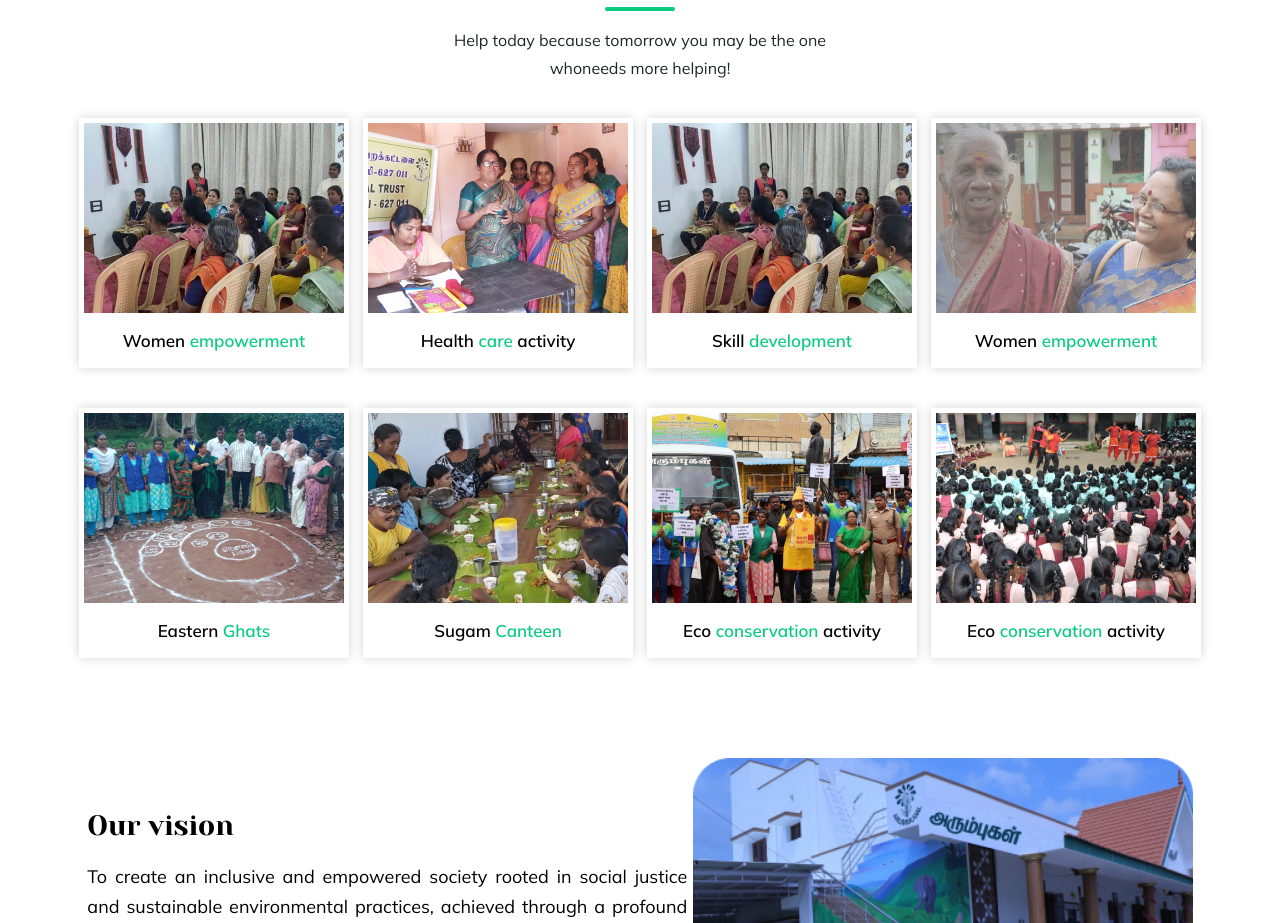
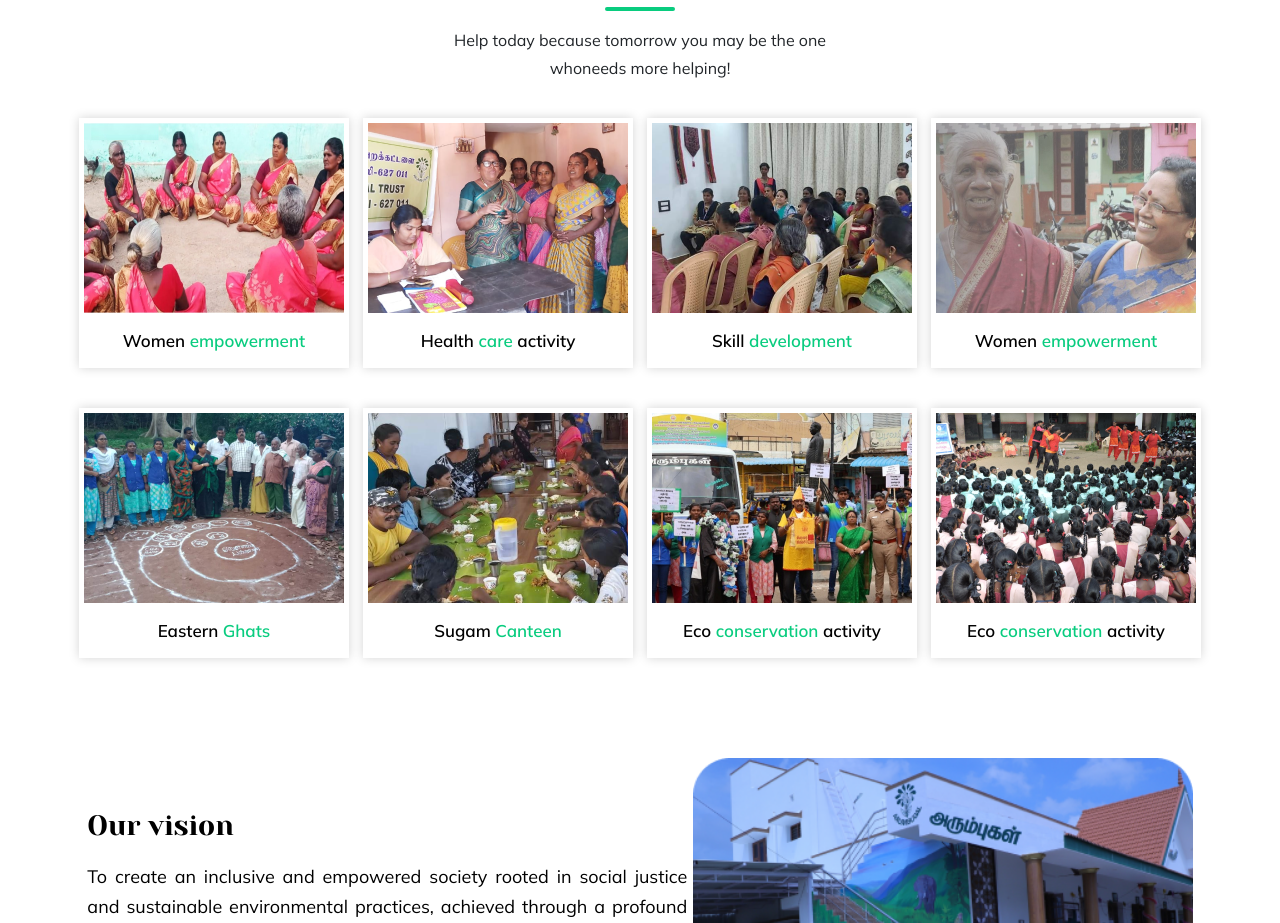
Before and after one commit to Ilyas73-hue/arumbugal, a React (Create React App) app: page / in a window 1280 px wide. Shown: the part 1700-2623 px from the top of the page. Built offline with nearby package versions, Linux system fonts and the light colour scheme.

Commit message:
all updated

```diff
--- a/src/component/Home/Home.css
+++ b/src/component/Home/Home.css
@@ -467,8 +467,8 @@ box-shadow: 0px 0px 10px 0px rgba(212,212,212,1);
 height: 190px;
 top: 5px;
 left: 5px;
-gap: 0px;
-opacity: 0px;
+
+
   }
 
   #home-section-4-1-4-1-p-1{
--- a/src/component/Home/Home.js
+++ b/src/component/Home/Home.js
@@ -307,8 +307,8 @@ const Dropdata = [{
               id="home-section-4-1-4-1">
                 <img
                   id="home-section-4-1-4-1-img"
-                  src={home_what_we_do_card_img_3}
-                  alt={home_what_we_do_card_img_3}
+                  src={home_what_we_do_card_img_1}
+                  alt={home_what_we_do_card_img_1}
                 />
                 <p id="home-section-4-1-4-1-p-1">
                   Women <span id="home-section-4-1-4-1-p-2">empowerment</span>
--- a/src/component/What_we_do/what_we_do.css
+++ b/src/component/What_we_do/what_we_do.css
@@ -128,8 +128,6 @@ box-shadow: 0px 0px 10px 0px rgba(212,212,212,1);
 height: 190px;
 top: 5px;
 left: 5px;
-gap: 0px;
-opacity: 0px;
   }
 
   #what_we_do_section-2-1-4-1-p-1{
--- a/src/component/What_we_do/what_we_do.js
+++ b/src/component/What_we_do/what_we_do.js
@@ -85,8 +85,8 @@ function What_we_do() {
               id="what_we_do_section-2-1-4-1">
                 <img
                   id="what_we_do_section-2-1-4-1-img"
-                  src={home_what_we_do_card_img_3}
-                  alt={home_what_we_do_card_img_3}
+                  src={home_what_we_do_card_img_1}
+                  alt={home_what_we_do_card_img_1}
                 />
                 <p id="what_we_do_section-2-1-4-1-p-1">
                   Women <span id="what_we_do_section-2-1-4-1-p-2">empowerment</span>
```
